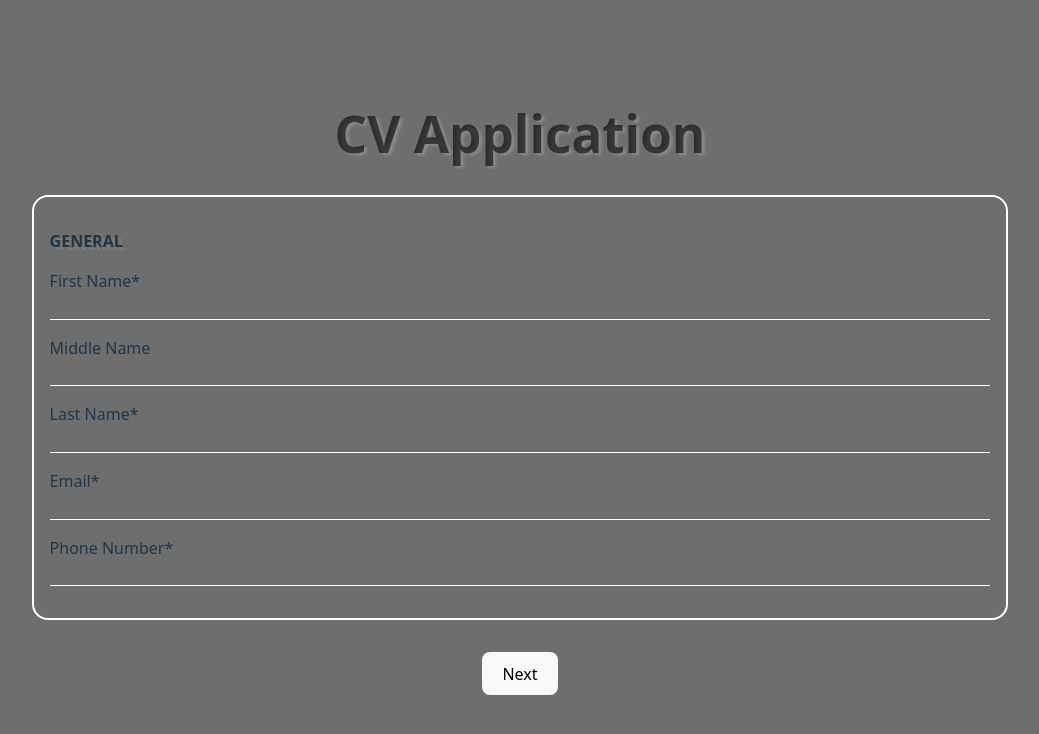
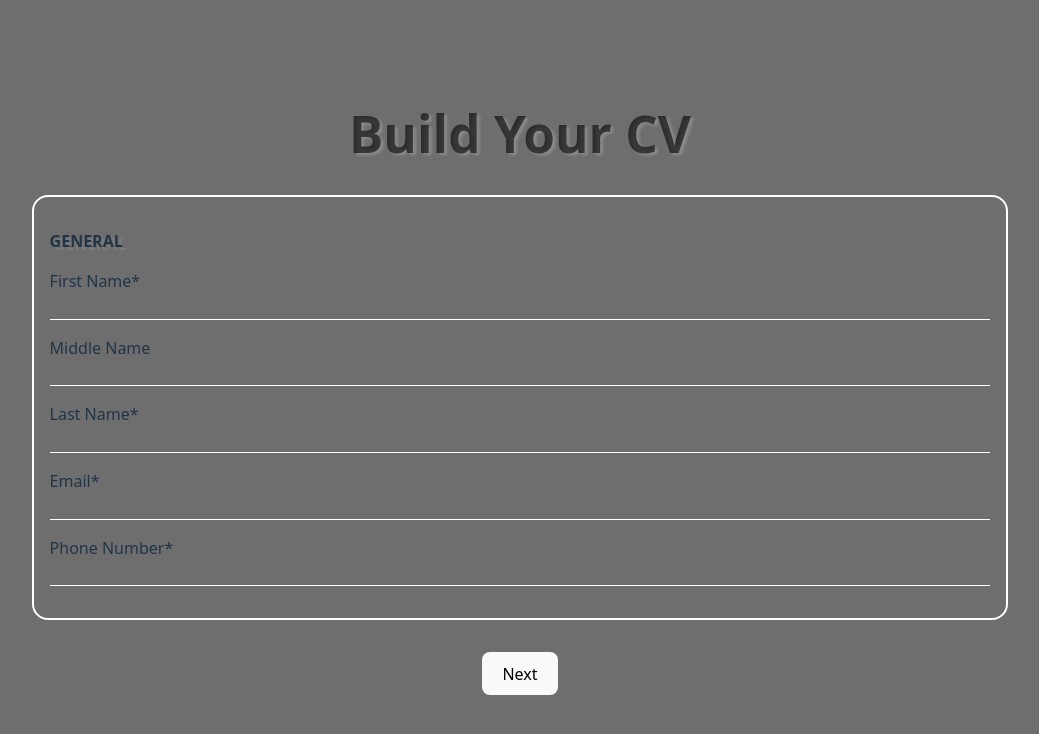
Before and after one commit to ruinabeshima/CV_Builder, a React (Vite) app: page / in a window 1280 px wide. Shown: the top 734 px of the page, without its empty margins (120-1159 px from the left). Built offline with nearby package versions, Linux system fonts and the light colour scheme.

Commit message:
Added skeleton for resume jsx

```diff
--- a/src/App.jsx
+++ b/src/App.jsx
@@ -3,6 +3,7 @@ import Education from './components/educationform'
 import Title from './components/title'
 import {NextButton,  BackButton, SubmitButton } from './components/formbutton'
 import Experience from './components/experienceform'
+import Resume from './components/resume'
 import "./index.css"
 import "./App.css"
 import { useState } from 'react'
@@ -78,7 +79,6 @@ function App() {("general")
 
   const submitForm = (event) => {
     event.preventDefault()
-    alert("Form submitted!");
   };
 
   const nextForm = (event) => {
@@ -117,6 +117,8 @@ function App() {("general")
           <SubmitButton submitForm = {submitForm} prevForm = {prevForm}/>
         </>
       )}
+
+
     </>
   )
 }
--- /dev/null
+++ b/src/components/resume.jsx
@@ -0,0 +1,9 @@
+import "../styles/resume.css"
+
+function Resume(){
+  return (
+    <h1>Hello</h1>
+  );
+}
+
+export default Resume
--- a/src/components/title.jsx
+++ b/src/components/title.jsx
@@ -3,7 +3,7 @@ import "../styles/form.css"
 function Title(){
   return (
     <div className="title-container">
-      <h1>CV Application</h1>
+      <h1>Build Your CV</h1>
     </div>
   );
 }
```
Also changed, not shown: src/styles/resume.css (added).
